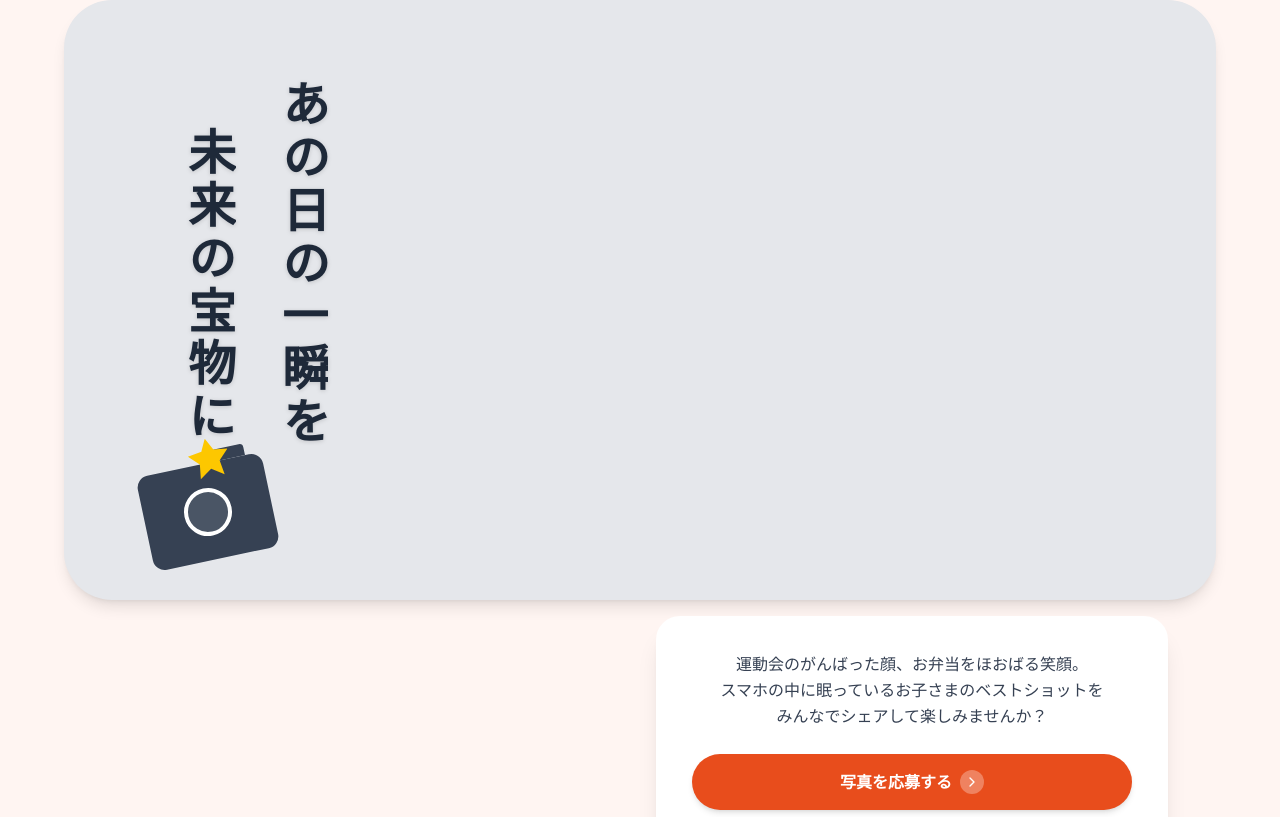
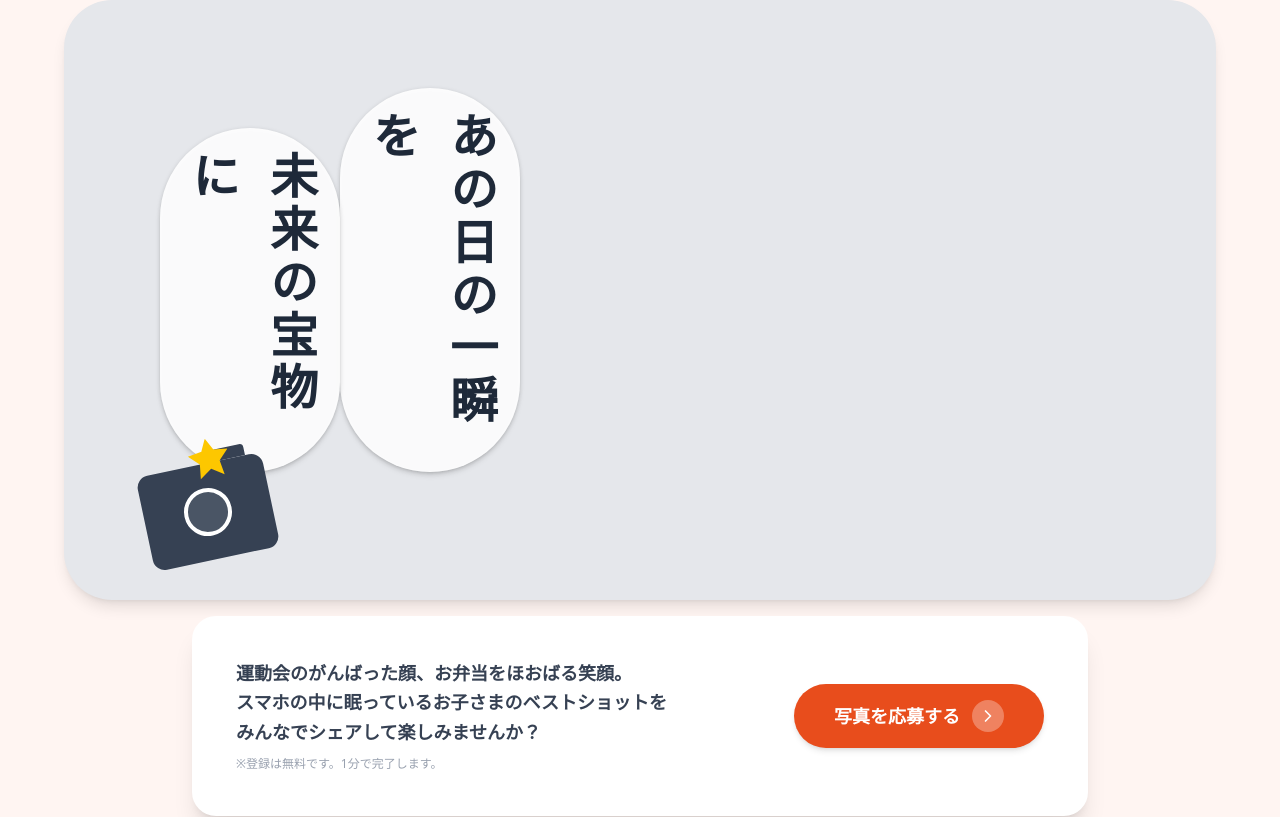
Before and after one commit to Yoshiken-lab/Photocon, a Next.js app in the folder photocon-system/: page /sample in a window 1280 px wide. Shown: the part 180-997 px from the top of the page. Built offline with nearby package versions, Linux system fonts and the light colour scheme.

Commit message:
style(sample): Add background to Hero text and change CTA to horizontal layout

```diff
--- a/photocon-system/components/Hero.tsx
+++ b/photocon-system/components/Hero.tsx
@@ -32,7 +32,7 @@ export const Hero = () => {
 
                     {/* Vertical Text - Using writing-mode: vertical-rl */}
                     <div className="absolute top-20 left-10 md:left-24 z-10 select-none pointer-events-none h-[400px]" style={{ writingMode: 'vertical-rl' }}>
-                        <h1 className="text-4xl md:text-5xl font-bold font-maru tracking-widest leading-relaxed drop-shadow-sm text-gray-800 py-2">
+                        <h1 className="text-4xl md:text-5xl font-bold font-maru tracking-widest leading-relaxed drop-shadow-sm text-gray-800 py-3 px-6 bg-white/90 rounded-full shadow-md mx-2">
                             <span>あ</span>
                             <span>の</span>
                             <span>日</span>
@@ -41,7 +41,7 @@ export const Hero = () => {
                             <span>瞬</span>
                             <span>を</span>
                         </h1>
-                        <h1 className="text-4xl md:text-5xl font-bold font-maru tracking-widest leading-relaxed drop-shadow-sm text-gray-800 py-2 mt-8 md:mt-12">
+                        <h1 className="text-4xl md:text-5xl font-bold font-maru tracking-widest leading-relaxed drop-shadow-sm text-gray-800 py-3 px-6 mt-8 md:mt-12 bg-white/90 rounded-full shadow-md mx-2">
                             <span>未</span>
                             <span>来</span>
                             <span>の</span>
@@ -53,19 +53,23 @@ export const Hero = () => {
                 </div>
 
                 {/* CTA Box - Outside and Below */}
-                <div className="relative w-full max-w-sm md:max-w-lg bg-white rounded-3xl p-6 md:p-8 shadow-xl border-4 border-white z-30 mt-4 ml-auto mr-4 md:mr-12 text-center mb-12">
-                    <p className="text-gray-700 text-sm md:text-base mb-6 font-medium leading-relaxed font-maru">
+                <div className="relative w-full max-w-4xl mx-auto bg-white rounded-3xl p-6 md:p-10 shadow-xl border-4 border-white z-30 mt-4 text-left mb-12 flex flex-col md:flex-row items-center gap-8">
+                    <div className="flex-1">
+                        <p className="text-gray-700 text-sm md:text-lg mb-2 font-bold font-maru leading-relaxed">
                             運動会のがんばった顔、お弁当をほおばる笑顔。<br />
                             スマホの中に眠っているお子さまのベストショットを<br />
                             みんなでシェアして楽しみませんか？
                         </p>
-                    <button className="w-full bg-brand hover:bg-brand-600 text-white font-bold py-4 px-6 rounded-full flex items-center justify-center gap-2 transition-all shadow-md hover:shadow-lg transform hover:-translate-y-1">
+                        <p className="text-xs text-gray-400">※登録は無料です。1分で完了します。</p>
+                    </div>
+                    <div className="w-full md:w-auto shrink-0">
+                        <button className="w-full md:w-auto bg-brand hover:bg-brand-600 text-white font-bold py-4 px-10 rounded-full flex items-center justify-center gap-3 transition-all shadow-md hover:shadow-lg transform hover:-translate-y-1 text-lg whitespace-nowrap">
                             <span>写真を応募する</span>
-                        <div className="w-6 h-6 bg-white/30 rounded-full flex items-center justify-center">
-                            <svg xmlns="http://www.w3.org/2000/svg" viewBox="0 0 24 24" fill="none" stroke="currentColor" strokeWidth="2" strokeLinecap="round" strokeLinejoin="round" className="w-4 h-4 text-white"><polyline points="9 18 15 12 9 6"></polyline></svg>
+                            <div className="w-8 h-8 bg-white/30 rounded-full flex items-center justify-center">
+                                <svg xmlns="http://www.w3.org/2000/svg" viewBox="0 0 24 24" fill="none" stroke="currentColor" strokeWidth="2" strokeLinecap="round" strokeLinejoin="round" className="w-5 h-5 text-white"><polyline points="9 18 15 12 9 6"></polyline></svg>
                             </div>
                         </button>
-                    <p className="text-xs text-right text-gray-400 mt-2">※登録は無料です。1分で完了します。</p>
+                    </div>
                 </div>
 
                 {/* Add some bottom margin to account for the overlapping CTA */}
```
Lines whose indentation alone changed are shown as unchanged.
